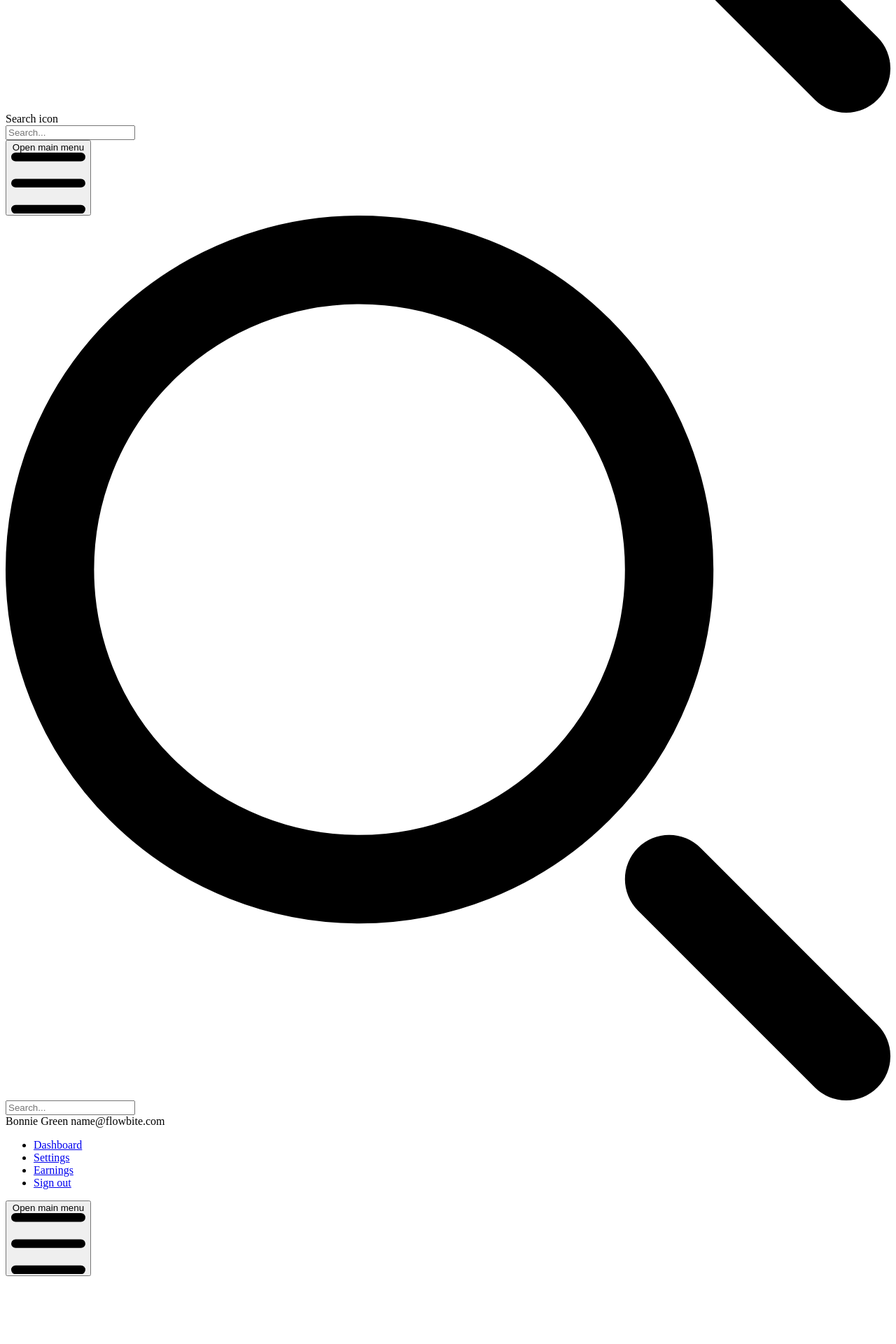
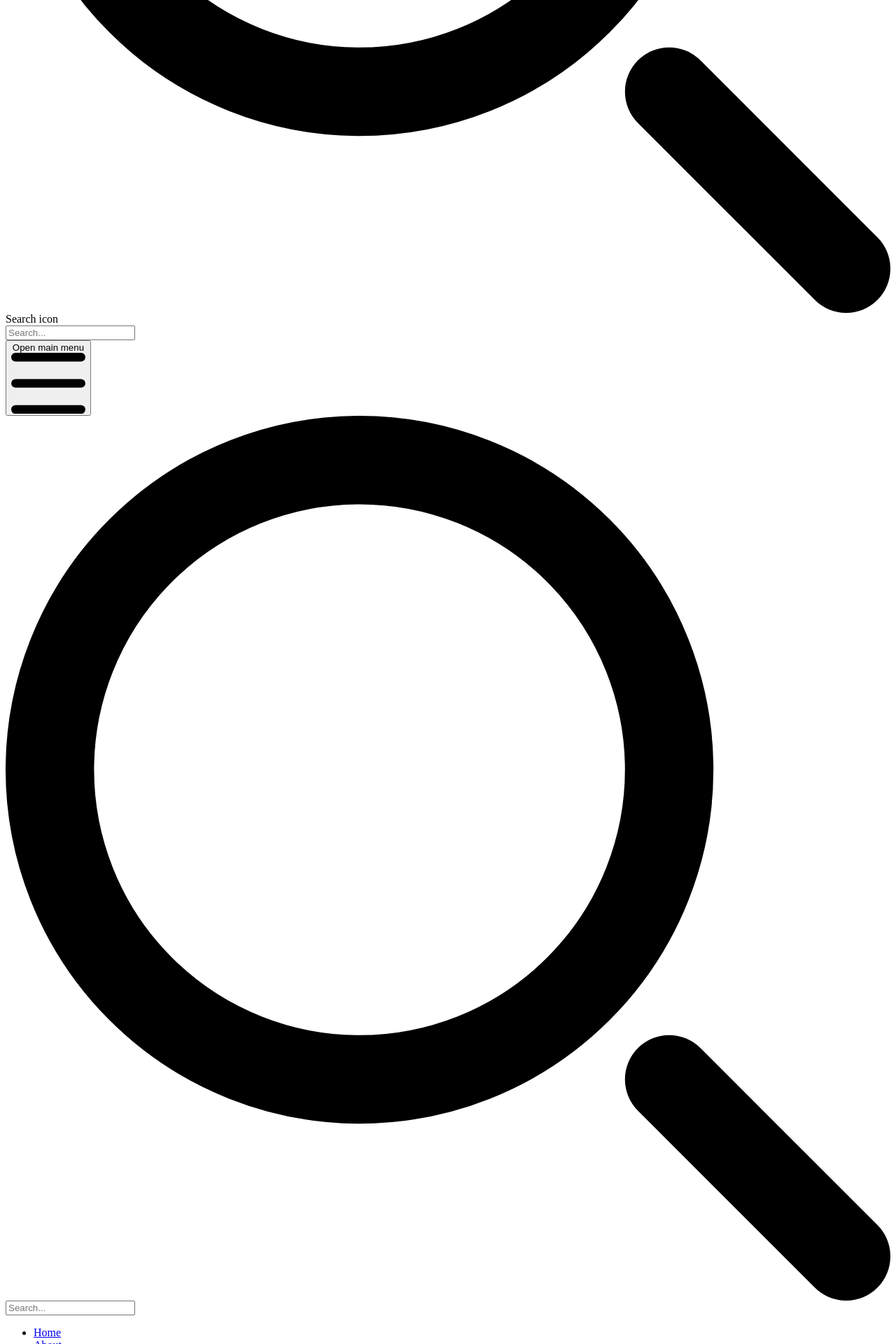
Before and after one commit to ayubsoft254/laptopXplorer, a Django app: template src/templates/components/navbar.html in a window 1280 px wide. Shown: the part 1196-3116 px from the top of the page at 70% size. Before the commit the page ends 3019 px from the top, so only its background shows below. Run offline with Django 5.2, Linux system fonts and the light colour scheme; the template is opened without the code that fills it, so the values that code supplies are empty.

Commit message:
updating navbar

```diff
--- a/src/templates/components/navbar.html
+++ b/src/templates/components/navbar.html
@@ -1,7 +1,10 @@
+
+
 <nav class="bg-white border-gray-200 dark:bg-gray-900">
   <div class="max-w-screen-xl flex flex-wrap items-center justify-between mx-auto p-4">
-    <a href="/" class="flex items-center space-x-3 rtl:space-x-reverse">
-        <span class="self-center text-2xl font-semibold whitespace-nowrap dark:text-white">laptopXplorer</span>
+  <a href="https://flowbite.com/" class="flex items-center space-x-3 rtl:space-x-reverse">
+      <img src="https://flowbite.com/docs/images/logo.svg" class="h-8" alt="Flowbite Logo" />
+      <span class="self-center text-2xl font-semibold whitespace-nowrap dark:text-white">Flowbite</span>
   </a>
   <div class="flex md:order-2">
     <button type="button" data-collapse-toggle="navbar-search" aria-controls="navbar-search" aria-expanded="false" class="md:hidden text-gray-500 dark:text-gray-400 hover:bg-gray-100 dark:hover:bg-gray-700 focus:outline-none focus:ring-4 focus:ring-gray-200 dark:focus:ring-gray-700 rounded-lg text-sm p-2.5 me-1">
@@ -15,7 +18,7 @@
         <svg class="w-4 h-4 text-gray-500 dark:text-gray-400" aria-hidden="true" xmlns="http://www.w3.org/2000/svg" fill="none" viewBox="0 0 20 20">
           <path stroke="currentColor" stroke-linecap="round" stroke-linejoin="round" stroke-width="2" d="m19 19-4-4m0-7A7 7 0 1 1 1 8a7 7 0 0 1 14 0Z"/>
         </svg>
-          <span class="sr-only" >Search icon</span>
+        <span class="sr-only">Search icon</span>
       </div>
       <input type="text" id="search-navbar" class="block w-full p-2 ps-10 text-sm text-gray-900 border border-gray-300 rounded-lg bg-gray-50 focus:ring-blue-500 focus:border-blue-500 dark:bg-gray-700 dark:border-gray-600 dark:placeholder-gray-400 dark:text-white dark:focus:ring-blue-500 dark:focus:border-blue-500" placeholder="Search...">
     </div>
@@ -35,33 +38,17 @@
         </div>
         <input type="text" id="search-navbar" class="block w-full p-2 ps-10 text-sm text-gray-900 border border-gray-300 rounded-lg bg-gray-50 focus:ring-blue-500 focus:border-blue-500 dark:bg-gray-700 dark:border-gray-600 dark:placeholder-gray-400 dark:text-white dark:focus:ring-blue-500 dark:focus:border-blue-500" placeholder="Search...">
       </div>
-      </div>
-      <div class="z-50 hidden my-4 text-base list-none bg-white divide-y divide-gray-100 rounded-lg shadow dark:bg-gray-700 dark:divide-gray-600" id="user-dropdown">
-        <div class="px-4 py-3">
-          <span class="block text-sm text-gray-900 dark:text-white">Bonnie Green</span>
-          <span class="block text-sm  text-gray-500 truncate dark:text-gray-400">name@flowbite.com</span>
-        </div>
-        <ul class="py-2" aria-labelledby="user-menu-button">
+      <ul class="flex flex-col p-4 md:p-0 mt-4 font-medium border border-gray-100 rounded-lg bg-gray-50 md:space-x-8 rtl:space-x-reverse md:flex-row md:mt-0 md:border-0 md:bg-white dark:bg-gray-800 md:dark:bg-gray-900 dark:border-gray-700">
         <li>
-            <a href="#" class="block px-4 py-2 text-sm text-gray-700 hover:bg-gray-100 dark:hover:bg-gray-600 dark:text-gray-200 dark:hover:text-white">Dashboard</a>
+          <a href="#" class="block py-2 px-3 text-white bg-blue-700 rounded md:bg-transparent md:text-blue-700 md:p-0 md:dark:text-blue-500" aria-current="page">Home</a>
         </li>
         <li>
-            <a href="#" class="block px-4 py-2 text-sm text-gray-700 hover:bg-gray-100 dark:hover:bg-gray-600 dark:text-gray-200 dark:hover:text-white">Settings</a>
+          <a href="#" class="block py-2 px-3 text-gray-900 rounded hover:bg-gray-100 md:hover:bg-transparent md:hover:text-blue-700 md:p-0 md:dark:hover:text-blue-500 dark:text-white dark:hover:bg-gray-700 dark:hover:text-white md:dark:hover:bg-transparent dark:border-gray-700">About</a>
         </li>
         <li>
-            <a href="#" class="block px-4 py-2 text-sm text-gray-700 hover:bg-gray-100 dark:hover:bg-gray-600 dark:text-gray-200 dark:hover:text-white">Earnings</a>
-          </li>
-          <li>
-            <a href="#" class="block px-4 py-2 text-sm text-gray-700 hover:bg-gray-100 dark:hover:bg-gray-600 dark:text-gray-200 dark:hover:text-white">Sign out</a>
+          <a href="#" class="block py-2 px-3 text-gray-900 rounded hover:bg-gray-100 md:hover:bg-transparent md:hover:text-blue-700 md:p-0 dark:text-white md:dark:hover:text-blue-500 dark:hover:bg-gray-700 dark:hover:text-white md:dark:hover:bg-transparent dark:border-gray-700">Services</a>
         </li>
       </ul>
     </div>
-      <button data-collapse-toggle="navbar-user" type="button" class="inline-flex items-center p-2 w-10 h-10 justify-center text-sm text-gray-500 rounded-lg md:hidden hover:bg-gray-100 focus:outline-none focus:ring-2 focus:ring-gray-200 dark:text-gray-400 dark:hover:bg-gray-700 dark:focus:ring-gray-600" aria-controls="navbar-user" aria-expanded="false">
-        <span class="sr-only">Open main menu</span>
-        <svg class="w-5 h-5" aria-hidden="true" xmlns="http://www.w3.org/2000/svg" fill="none" viewBox="0 0 17 14">
-            <path stroke="currentColor" stroke-linecap="round" stroke-linejoin="round" stroke-width="2" d="M1 1h15M1 7h15M1 13h15"/>
-        </svg>
-    </button>
-  </div>
   </div>
 </nav>
```
Lines whose indentation alone changed are shown as unchanged.
